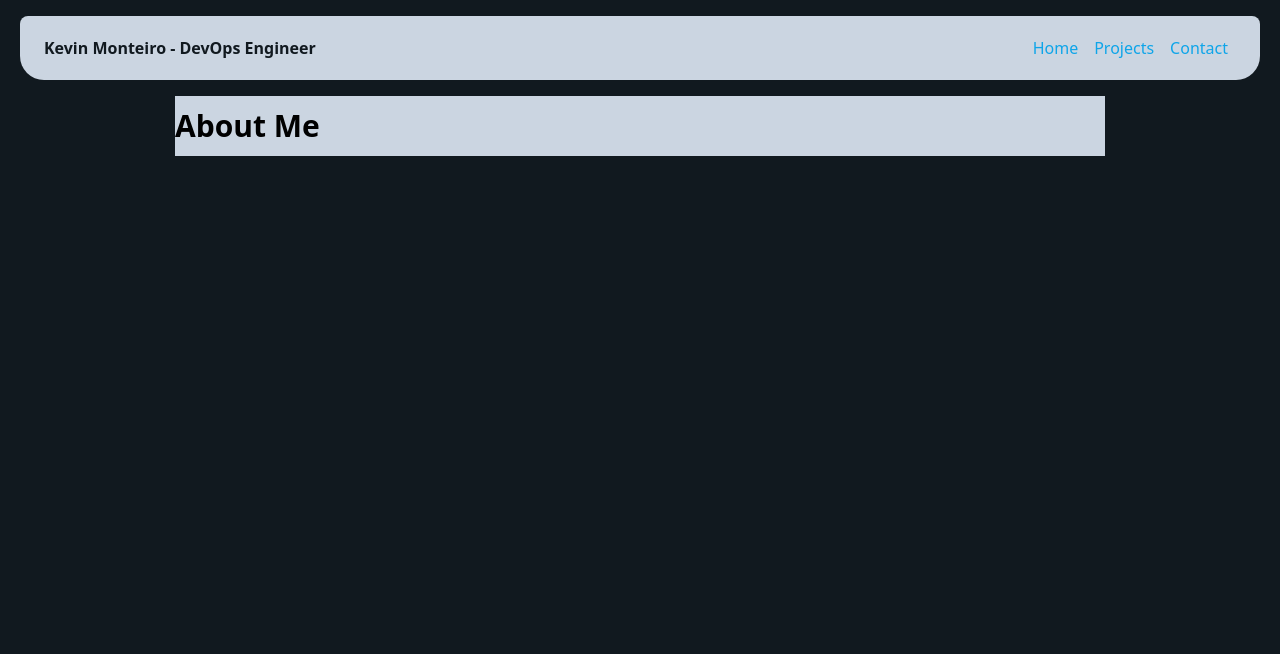
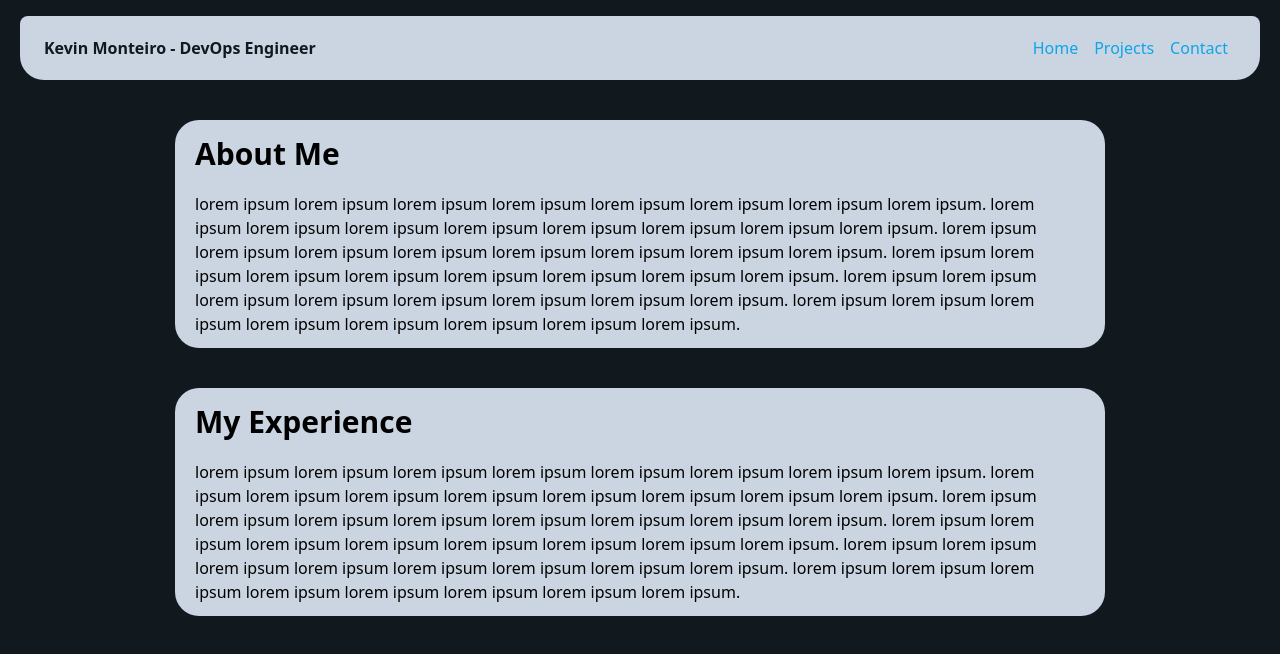
Before and after one commit to km-aero/my-website, a React (Vite) app: page / in a window 1280 px wide. Shown: the top 654 px of the page. Built offline with nearby package versions, Linux system fonts and the light colour scheme.

Commit message:
feat: update page section styling

```diff
--- a/src/pages/Home/Home.jsx
+++ b/src/pages/Home/Home.jsx
@@ -1,10 +1,15 @@
-import { Heading } from '@/components';
+import { Heading, Paragraph } from '@/components';
 
 export const Home = () => {
   return (
     <>
-      <div className='container mx-auto w-3/4 bg-slate-300'>
+      <div className='container w-3/4 bg-slate-300 my-10 px-5 py-1 rounded-3xl'>
         <Heading text='About Me' />
+        <Paragraph text='lorem ipsum lorem ipsum lorem ipsum lorem ipsum lorem ipsum lorem ipsum lorem ipsum lorem ipsum. lorem ipsum lorem ipsum lorem ipsum lorem ipsum lorem ipsum lorem ipsum lorem ipsum lorem ipsum. lorem ipsum lorem ipsum lorem ipsum lorem ipsum lorem ipsum lorem ipsum lorem ipsum lorem ipsum. lorem ipsum lorem ipsum lorem ipsum lorem ipsum lorem ipsum lorem ipsum lorem ipsum lorem ipsum. lorem ipsum lorem ipsum lorem ipsum lorem ipsum lorem ipsum lorem ipsum lorem ipsum lorem ipsum. lorem ipsum lorem ipsum lorem ipsum lorem ipsum lorem ipsum lorem ipsum lorem ipsum lorem ipsum.' />
+      </div>
+      <div className='container w-3/4 bg-slate-300 my-10 px-5 py-1 rounded-3xl'>
+        <Heading text='My Experience' />
+        <Paragraph text='lorem ipsum lorem ipsum lorem ipsum lorem ipsum lorem ipsum lorem ipsum lorem ipsum lorem ipsum. lorem ipsum lorem ipsum lorem ipsum lorem ipsum lorem ipsum lorem ipsum lorem ipsum lorem ipsum. lorem ipsum lorem ipsum lorem ipsum lorem ipsum lorem ipsum lorem ipsum lorem ipsum lorem ipsum. lorem ipsum lorem ipsum lorem ipsum lorem ipsum lorem ipsum lorem ipsum lorem ipsum lorem ipsum. lorem ipsum lorem ipsum lorem ipsum lorem ipsum lorem ipsum lorem ipsum lorem ipsum lorem ipsum. lorem ipsum lorem ipsum lorem ipsum lorem ipsum lorem ipsum lorem ipsum lorem ipsum lorem ipsum.' />
       </div>
     </>
   );
```
